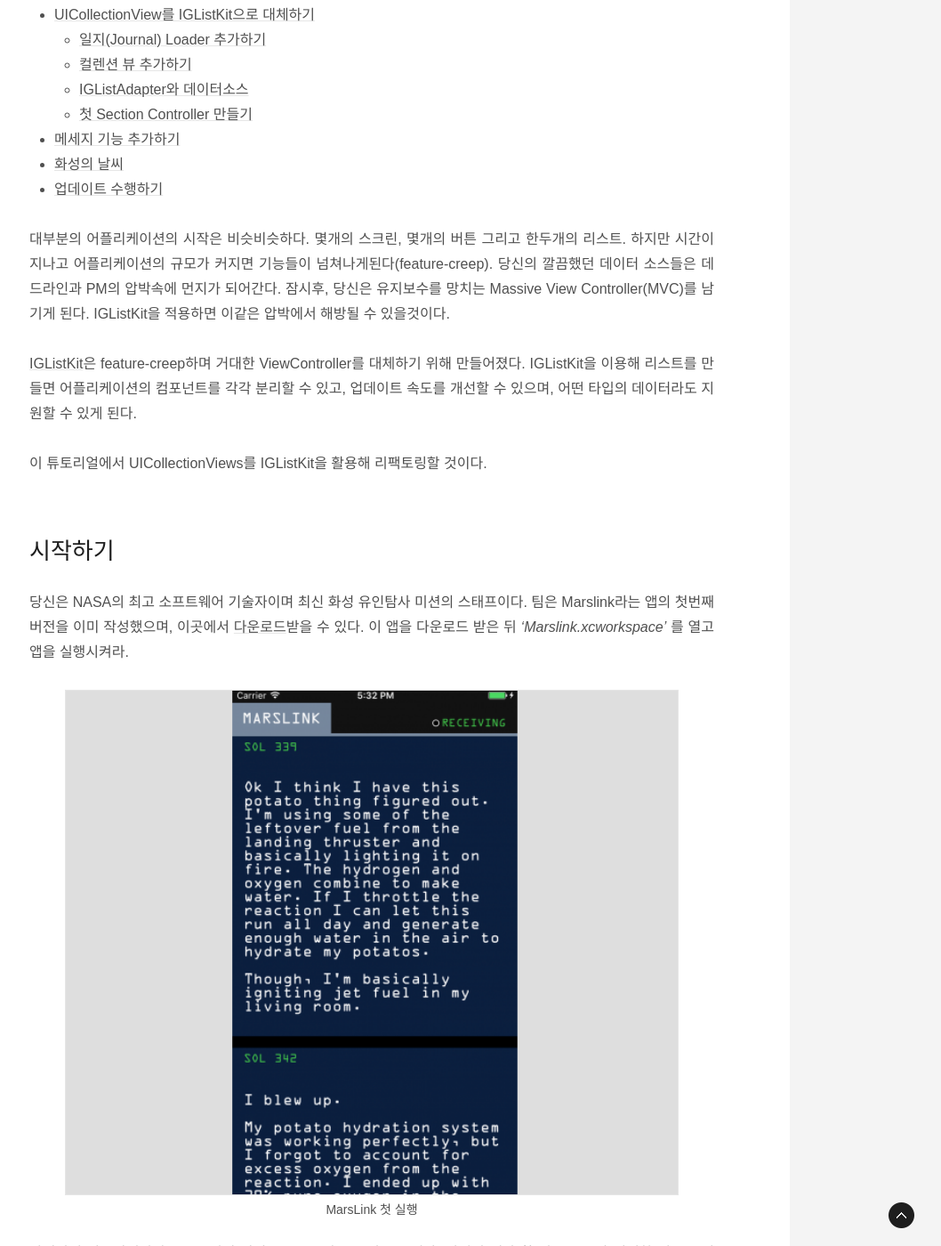
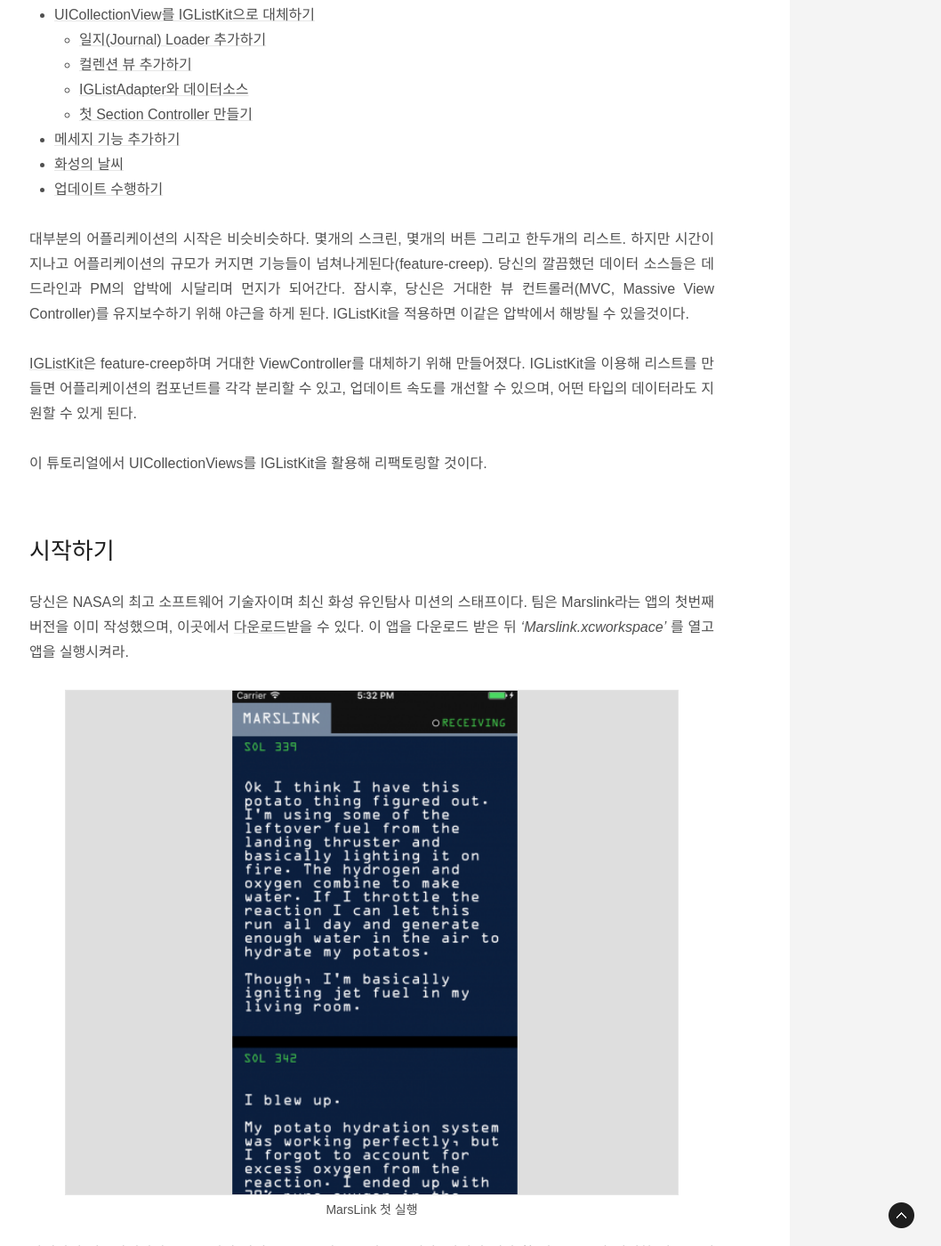
Before and after one commit to ThroughKim/throughkim.github.com, a Jekyll site: the page built from _posts/2017-01-12-IGListKit.md, in a window 1280 px wide and 1400 px high, scrolled down 735 px. Shown: the whole window at 89% size, without its empty margins (222-1280 px from the left). Built offline with Jekyll 4.4.1, drawn with Linux system fonts in a browser that asks for light colours; some web fonts are replaced; some of the changed text lies outside the part shown.

Commit message:
upload blog

```diff
--- a/_posts/2017-01-12-IGListKit.md
+++ b/_posts/2017-01-12-IGListKit.md
@@ -13,7 +13,7 @@
 * TOC
 {:toc}
 
-대부분의 어플리케이션의 시작은 비슷비슷하다. 몇개의 스크린, 몇개의 버튼 그리고 한두개의 리스트. 하지만 시간이 지나고 어플리케이션의 규모가 커지면 기능들이 넘쳐나게된다(feature-creep). 당신의 깔끔했던 데이터 소스들은 데드라인과 PM의 압박속에 먼지가 되어간다. 잠시후, 당신은 유지보수를 망치는 Massive View Controller(MVC)를 남기게 된다. IGListKit을 적용하면 이같은 압박에서 해방될 수 있을것이다.
+대부분의 어플리케이션의 시작은 비슷비슷하다. 몇개의 스크린, 몇개의 버튼 그리고 한두개의 리스트. 하지만 시간이 지나고 어플리케이션의 규모가 커지면 기능들이 넘쳐나게된다(feature-creep). 당신의 깔끔했던 데이터 소스들은 데드라인과 PM의 압박에 시달리며 먼지가 되어간다. 잠시후, 당신은 거대한 뷰 컨트롤러(MVC, Massive View Controller)를 유지보수하기 위해 야근을 하게 된다. IGListKit을 적용하면 이같은 압박에서 해방될 수 있을것이다.
 
 [IGListKit](https://github.com/Instagram/IGListKit)은 feature-creep하며 거대한 ViewController를 대체하기 위해 만들어졌다. IGListKit을 이용해 리스트를 만들면 어플리케이션의 컴포넌트를 각각 분리할 수 있고, 업데이트 속도를 개선할 수 있으며, 어떤 타입의 데이터라도 지원할 수 있게 된다.
 
@@ -25,7 +25,7 @@
 
 ![MarsLink 첫 실행](/files/iglistkit/1.png)
 
-아직까지 어플리케이션은 우주인의 일지(Journal)만을 보여주고 있다. 당신이 해야 할 일은 크루가 어떠한 새로운 기능을 원하든지 추가해주는 것이다. 프로젝트에 익숙해지기 위해 _'Marslink/ViewControllers/ClassicFeedViewController.swift'_ 파일을 훑어보는 것이 도움이 된다. 만약 당신이 _'UICollectionView'_ 를 사용해 본 적이 없다면, 저 파일이 거의 표준적인 모습이라고 생각하면 된다.
+아직까지 어플리케이션은 우주인의 일지(Journal)만을 보여주고 있다. 당신이 해야 할 일은 크루가 어떠한 새로운 기능을 원하든지 추가해주는 것이다. _'Marslink/ViewControllers/ClassicFeedViewController.swift'_ 파일을 훑어보며 어떤 프로젝트인지 살퍄보자. 만약 당신이 _'UICollectionView'_ 를 사용해 본 적이 없다면, 저 파일이 거의 표준적인 모습이라고 생각하면 된다.
 
 - _'ClassicFeedViewController'_ 는 _'UICollectionViewDataSource'_ 를 상속받는 _'UIViewController'_ 의 서브클래스이다.
 - _'viewDidLoad()'_ 는 _'UICollectionView'_ 를 생성하고, 셀을 등록하며, 데이터소스를 설정하고, View 계층에 더해준다.
```
